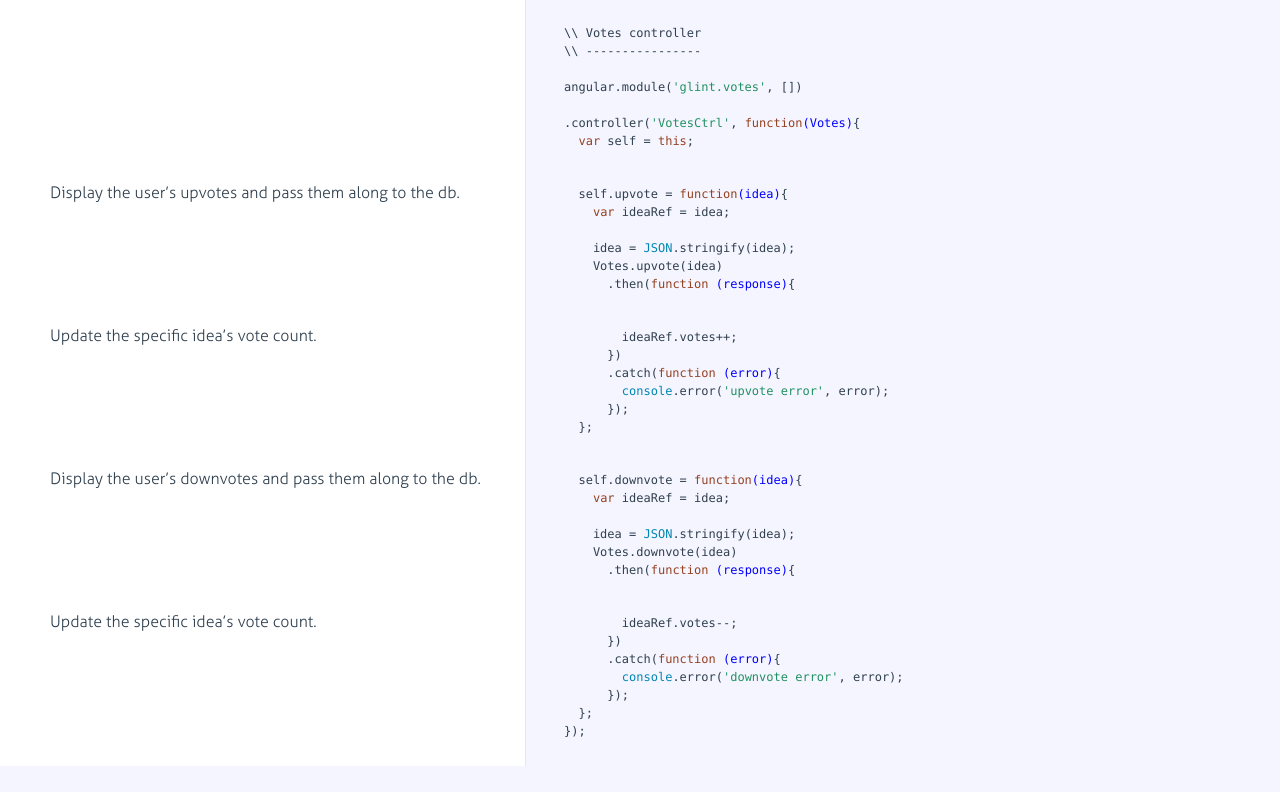
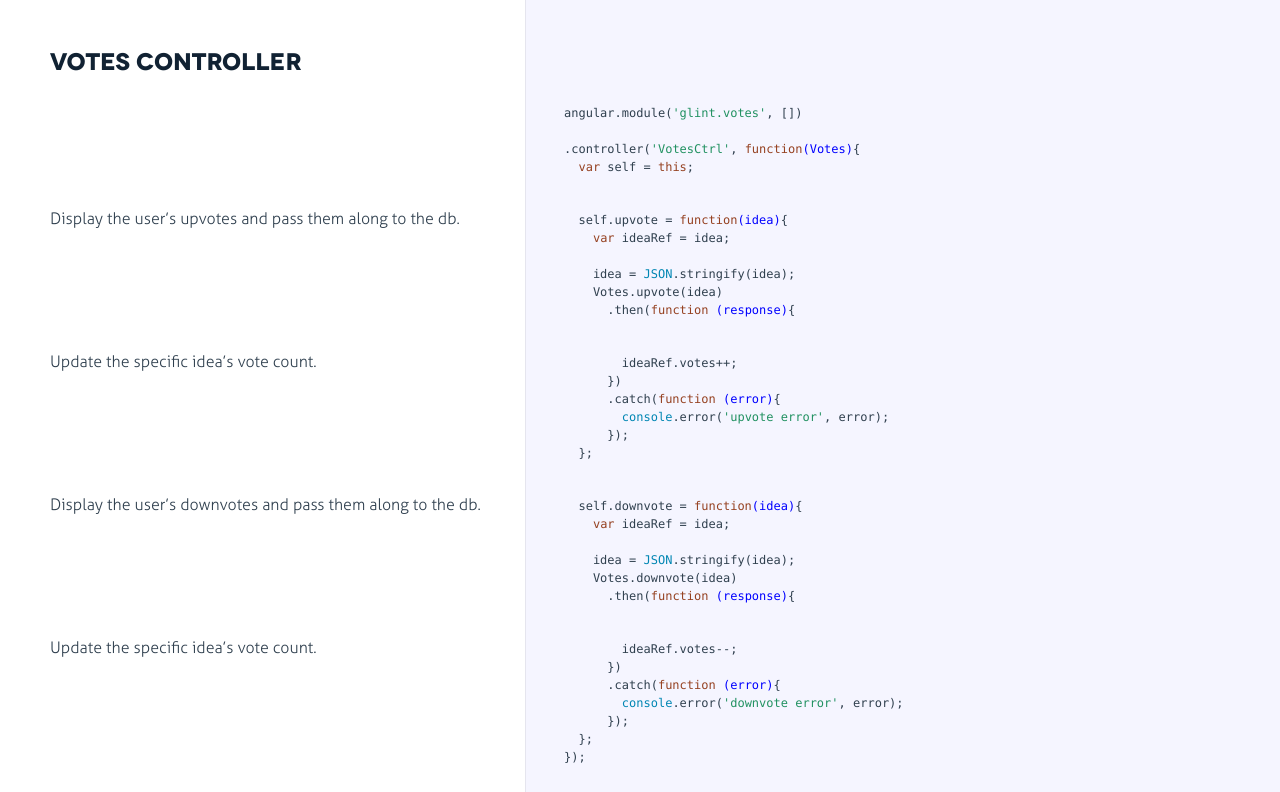
Before and after one commit to adventurous-starfish/glint, a website: page docs/votes.html in a window 1280 px wide. Shown: the part 88-880 px from the top of the page. Before the commit the page ends 854 px from the top, so only its background shows below. Drawn offline with Linux system fonts and the light colour scheme.

Commit message:
(cleanup) Update README with 'grunt annotate' & minor bug fix
- Edit first two lines of comments in votes.js so comment slashes
  are in the right direction.

```diff
--- a/client/app/votes/votes.js
+++ b/client/app/votes/votes.js
@@ -1,5 +1,5 @@
-\\ Votes controller
-\\ ----------------
+// Votes controller
+// ----------------
 
 angular.module('glint.votes', [])
 
--- a/docs/votes.html
+++ b/docs/votes.html
@@ -143,16 +143,9 @@
               <div class="pilwrap ">
                 <a class="pilcrow" href="#section-1">&#182;</a>
               </div>
+              <h2 id="votes-controller">Votes controller</h2>
 
             </div>
-
-            <div class="content"><div class='highlight'><pre>\\ Votes controller
-\\ ----------------
-
-angular.module(<span class="hljs-string">'glint.votes'</span>, [])
-
-.controller(<span class="hljs-string">'VotesCtrl'</span>, <span class="hljs-function"><span class="hljs-keyword">function</span><span class="hljs-params">(Votes)</span></span>{
-  <span class="hljs-keyword">var</span> self = <span class="hljs-keyword">this</span>;</pre></div></div>
 
         </li>
 
@@ -162,6 +155,24 @@ angular.module(<span class="hljs-string">'glint.votes'</span>, [])
 
               <div class="pilwrap ">
                 <a class="pilcrow" href="#section-2">&#182;</a>
+              </div>
+
+            </div>
+
+            <div class="content"><div class='highlight'><pre>
+angular.module(<span class="hljs-string">'glint.votes'</span>, [])
+
+.controller(<span class="hljs-string">'VotesCtrl'</span>, <span class="hljs-function"><span class="hljs-keyword">function</span><span class="hljs-params">(Votes)</span></span>{
+  <span class="hljs-keyword">var</span> self = <span class="hljs-keyword">this</span>;</pre></div></div>
+
+        </li>
+
+
+        <li id="section-3">
+            <div class="annotation">
+
+              <div class="pilwrap ">
+                <a class="pilcrow" href="#section-3">&#182;</a>
               </div>
               <p>Display the user’s upvotes and pass them along to the db.</p>
 
@@ -177,11 +188,11 @@ angular.module(<span class="hljs-string">'glint.votes'</span>, [])
         </li>
 
 
-        <li id="section-3">
+        <li id="section-4">
             <div class="annotation">
 
               <div class="pilwrap ">
-                <a class="pilcrow" href="#section-3">&#182;</a>
+                <a class="pilcrow" href="#section-4">&#182;</a>
               </div>
               <p>Update the specific idea’s vote count.</p>
 
@@ -197,11 +208,11 @@ angular.module(<span class="hljs-string">'glint.votes'</span>, [])
         </li>
 
 
-        <li id="section-4">
+        <li id="section-5">
             <div class="annotation">
 
               <div class="pilwrap ">
-                <a class="pilcrow" href="#section-4">&#182;</a>
+                <a class="pilcrow" href="#section-5">&#182;</a>
               </div>
               <p>Display the user’s downvotes and pass them along to the db.</p>
 
@@ -217,11 +228,11 @@ angular.module(<span class="hljs-string">'glint.votes'</span>, [])
         </li>
 
 
-        <li id="section-5">
+        <li id="section-6">
             <div class="annotation">
 
               <div class="pilwrap ">
-                <a class="pilcrow" href="#section-5">&#182;</a>
+                <a class="pilcrow" href="#section-6">&#182;</a>
               </div>
               <p>Update the specific idea’s vote count.</p>
 
```
Also changed, not shown: README.md.
